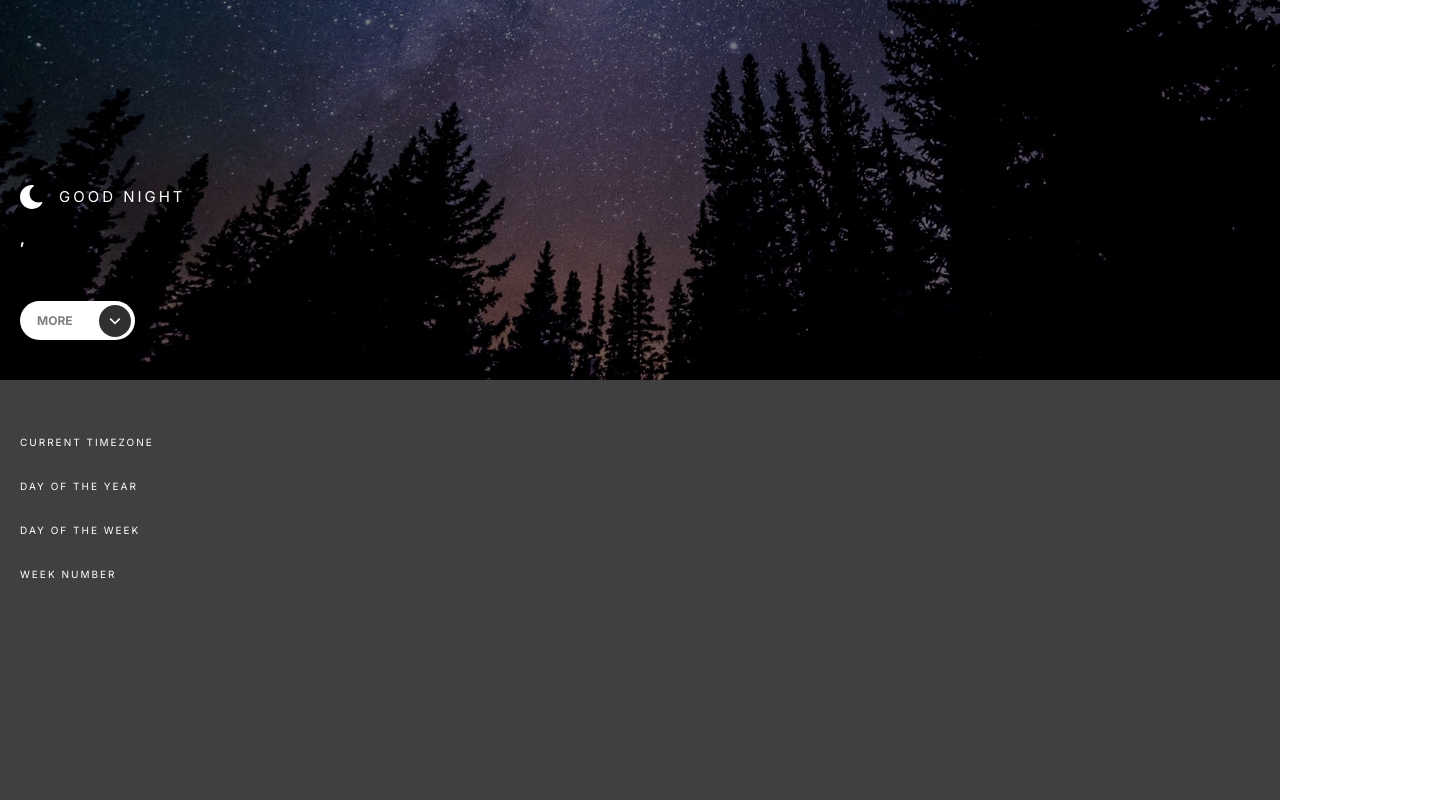
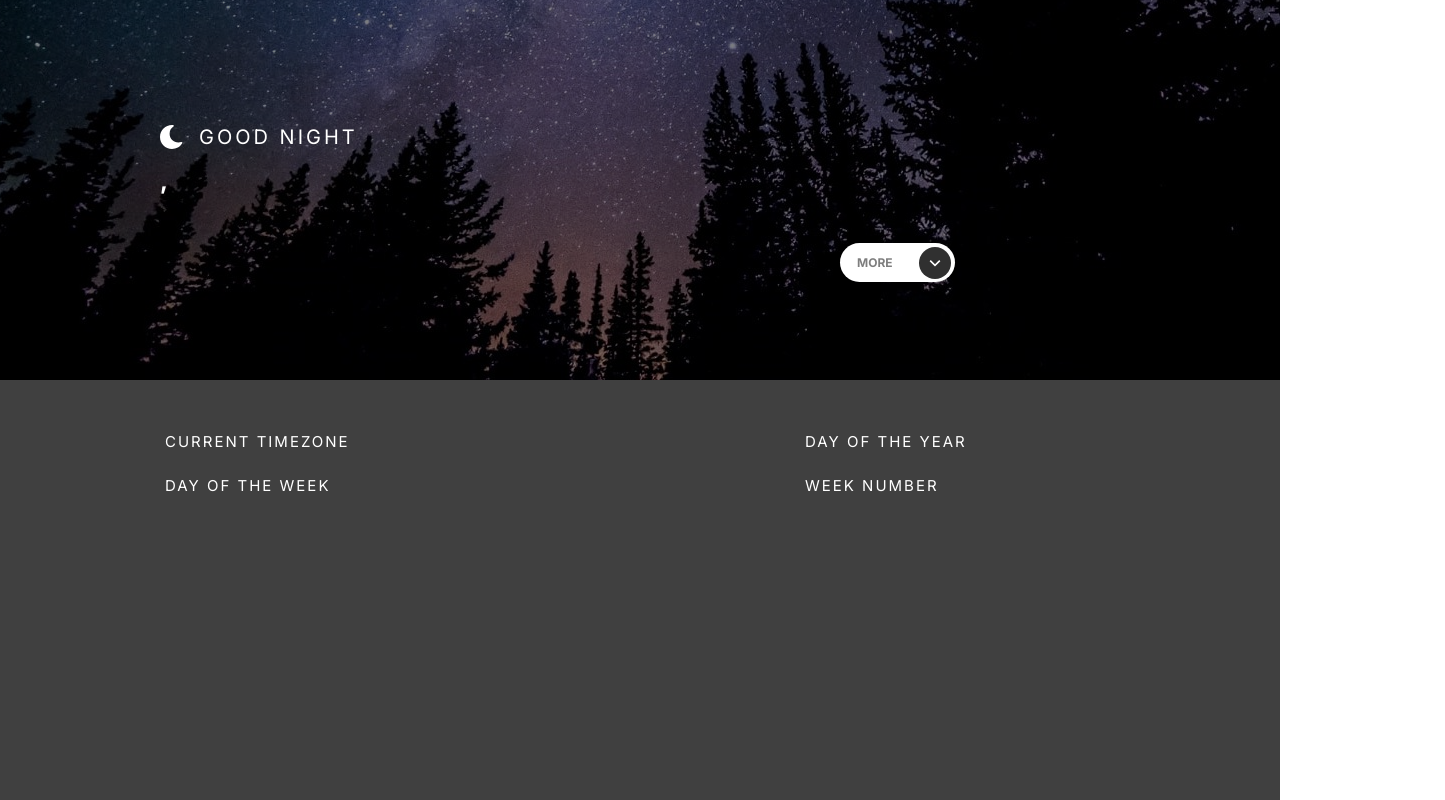
Before and after one commit to Georgeb779/clock-app, a React (Vite) app: page / in a window 1280 px wide. Shown: the part 420-1220 px from the top of the page, 1445 px wide, since content can reach past the window. Built offline with nearby package versions, Linux system fonts and the light colour scheme; no server answers.

Commit message:
Create Desktop and Tablet layout

```diff
--- a/src/components/Button/style.scss
+++ b/src/components/Button/style.scss
@@ -43,4 +43,10 @@ $block: "btn";
     cursor: pointer;
     height: fit-content;
   }
+  @media (min-width: 768px) {
+    &__show-more {
+      align-self: flex-end;
+      margin-right: 165px;
+    }
+  }
 }
--- a/src/components/Clock/style.scss
+++ b/src/components/Clock/style.scss
@@ -1,6 +1,5 @@
 // variable container
 $block: "datetime";
-$block_2: "quote";
 $block_3: "clock";
 
 .#{$block} {
@@ -21,35 +20,6 @@ $block_3: "clock";
       background-color: rgba(#000000, 0.5);
     }
 
-    .#{$block_2} {
-      &__container {
-        display: flex;
-        z-index: 1;
-        padding: 31px 25px;
-      }
-      &__text-container {
-        display: flex;
-        flex-direction: column;
-        width: 100%;
-        max-width: 540px;
-        margin-right: 10px;
-      }
-      &__author-item {
-        font-family: "Inter";
-        font-style: normal;
-        font-weight: 700;
-        font-size: 12px;
-        line-height: 22px;
-      }
-      &__quote-item {
-        font-family: "Inter";
-        font-style: normal;
-        font-weight: 400;
-        font-size: 12px;
-        line-height: 22px;
-        margin-bottom: 8px;
-      }
-    }
     .#{$block_3} {
       &__container {
         display: flex;
@@ -83,6 +53,24 @@ $block_3: "clock";
         text-transform: uppercase;
         margin-bottom: 48px;
       }
+      @media (min-width: 768px) {
+        &__container {
+          margin-bottom: 98px;
+          padding: 0 160px;
+        }
+        &__greeting-item {
+          font-size: 20px;
+          line-height: 28px;
+        }
+        &__time-item {
+          font-size: 200px;
+          line-height: 200px;
+        }
+        &__country-item {
+          font-size: 24px;
+          line-height: 28px;
+        }
+      }
     }
   }
 }
--- a/src/components/CountryInfo/index.tsx
+++ b/src/components/CountryInfo/index.tsx
@@ -16,12 +16,14 @@ export function CountryInfo({
       }`}
     >
       <ul>
+
         <li>
           <p>CURRENT TIMEZONE</p> <span>{timeZone}</span>
         </li>
         <li>
           <p>Day of the year</p> <span>{dayOfTheYear}</span>
         </li>
+
         <li>
           <p>Day of the week</p> <span>{dayOfTheWeek}</span>
         </li>
--- a/src/components/CountryInfo/style.scss
+++ b/src/components/CountryInfo/style.scss
@@ -40,5 +40,27 @@ $block: "country-info";
       font-size: 20px;
       line-height: 24px;
     }
+
+    @media (min-width: 768px) {
+      padding: 48px 0;
+
+      li {
+        flex-direction: column;
+        margin-left: 165px;
+      }
+      ul {
+        display: grid;
+        grid-template-columns: repeat(2, 1fr);
+      }
+      p {
+        font-size: 15px;
+      }
+      span {
+        justify-content: flex-start;
+        font-size: 25px;
+        line-height: 35px;
+        text-align: start;
+      }
+    }
   }
 }
--- a/src/components/Quote/index.tsx
+++ b/src/components/Quote/index.tsx
@@ -3,6 +3,7 @@ import { infoReducer, INITIAL_STATE } from "../../reducers/infoReducer";
 import { ApisServices } from "../../services/apisServices";
 import { Button } from "../";
 import RefreshIcon from "../../assets/icon-refresh.svg";
+import "./style.scss";
 
 export function Quote() {
   const [state, dispatch] = useReducer(infoReducer, INITIAL_STATE);
--- /dev/null
+++ b/src/components/Quote/style.scss
@@ -0,0 +1,42 @@
+$block: "quote";
+
+.#{$block} {
+  &__container {
+    display: flex;
+    z-index: 1;
+    padding: 31px 25px;
+  }
+  &__text-container {
+    display: flex;
+    flex-direction: column;
+    width: 100%;
+    max-width: 540px;
+    margin-right: 10px;
+  }
+  &__quote-item {
+    font-family: "Inter";
+    font-style: normal;
+    font-weight: 400;
+    font-size: 12px;
+    line-height: 22px;
+    margin-bottom: 8px;
+  }
+  &__author-item {
+    font-family: "Inter";
+    font-style: normal;
+    font-weight: 700;
+    font-size: 12px;
+    line-height: 22px;
+  }
+
+  @media (min-width: 768px) {
+    &__quote-item {
+      font-size: 18px;
+      line-height: 28px;
+    }
+    &__author-item {
+      font-size: 18px;
+      line-height: 28px;
+    }
+  }
+}
--- a/src/styles/global.style.scss
+++ b/src/styles/global.style.scss
@@ -48,7 +48,7 @@ li {
     transition: all 0.8s ease;
     height: 100vh;
     &.open {
-      transform: translate(0, -38%);
+      transform: translate(0, -35%);
     }
   }
 
@@ -68,6 +68,11 @@ li {
     &.night {
       background-image: $bg-night-tablet;
     }
+    .show-more {
+      &.open {
+        transform: translate(0, -35%);
+      }
+    }
   }
   // media query >=992px  (desktop)
   @media (min-width: 992px) {
```
Also changed, not shown: src/assets/bg-image-nighttime-desktop.jpg.
